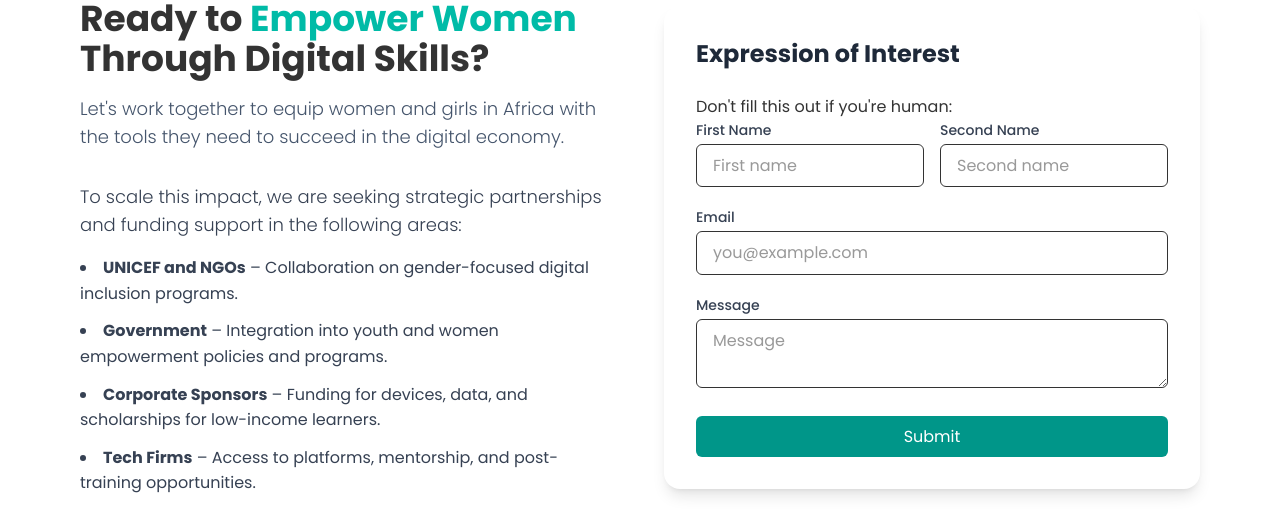
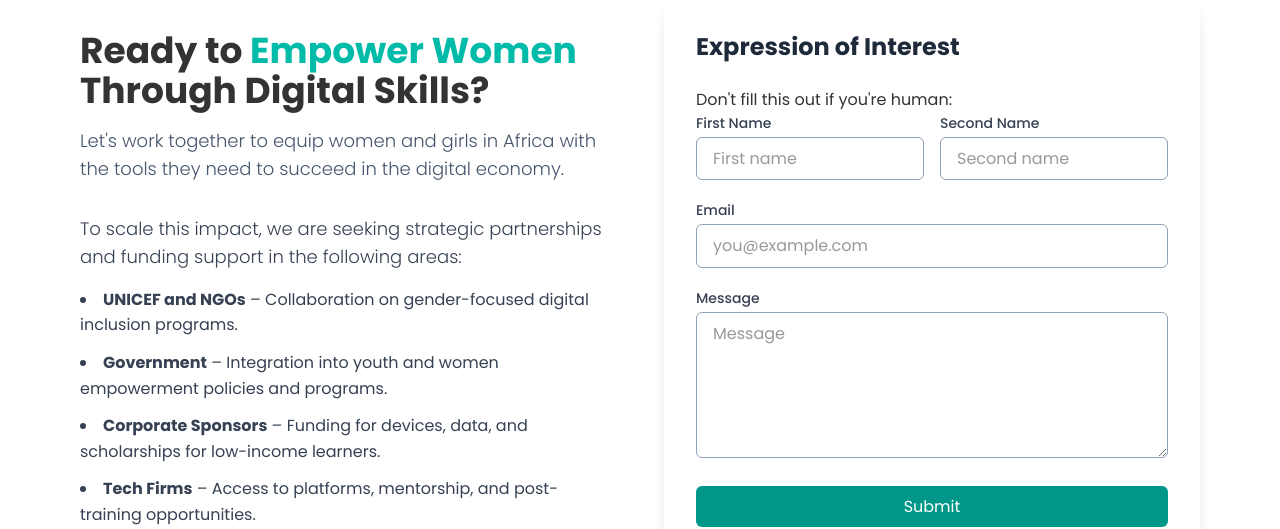
Before and after one commit to NewtonCore/digital-financial-literacy, a Next.js app: page / in a window 1280 px wide. Shown: the part 4520-5049 px from the top of the page. Built offline with nearby package versions, Linux system fonts and the light colour scheme.

Commit message:
making changes and fixing images

```diff
--- a/app/components/HomePages/CallToAction.js
+++ b/app/components/HomePages/CallToAction.js
@@ -109,7 +109,7 @@ export default function CallToAction() {
                       type="text"
                       name="firstName"
                       id="firstName"
-                      className="w-full px-4 py-2 border rounded-md focus:outline-none focus:ring-2 focus:ring-teal-500"
+                      className="w-full px-4 py-2 border border-slate-400 rounded-md focus:outline-none focus:ring-2 focus:ring-teal-500"
                       placeholder="First name"
                       required
                     />
@@ -126,7 +126,7 @@ export default function CallToAction() {
                       type="text"
                       name="secondName"
                       id="secondName"
-                      className="w-full px-4 py-2 border rounded-md focus:outline-none focus:ring-2 focus:ring-teal-500"
+                      className="w-full px-4 py-2 border  border-slate-400 rounded-md focus:outline-none focus:ring-2 focus:ring-teal-500"
                       placeholder="Second name"
                       required
                     />
@@ -144,7 +144,7 @@ export default function CallToAction() {
                     type="email"
                     name="email"
                     id="email"
-                    className="w-full px-4 py-2 border rounded-md focus:outline-none focus:ring-2 focus:ring-teal-500"
+                    className="w-full px-4 py-2 border  border-slate-400 rounded-md focus:outline-none focus:ring-2 focus:ring-teal-500"
                     placeholder="you@example.com"
                     required
                   />
@@ -158,9 +158,10 @@ export default function CallToAction() {
                     Message
                   </label>
                   <textarea
+                    rows={5}
                     name="message"
                     id="email"
-                    className="w-full px-4 py-2 border rounded-md focus:outline-none focus:ring-2 focus:ring-teal-500"
+                    className="w-full px-4 py-2 border  border-slate-400 rounded-md focus:outline-none focus:ring-2 focus:ring-teal-500"
                     placeholder="Message"
                     required
                   />
```
